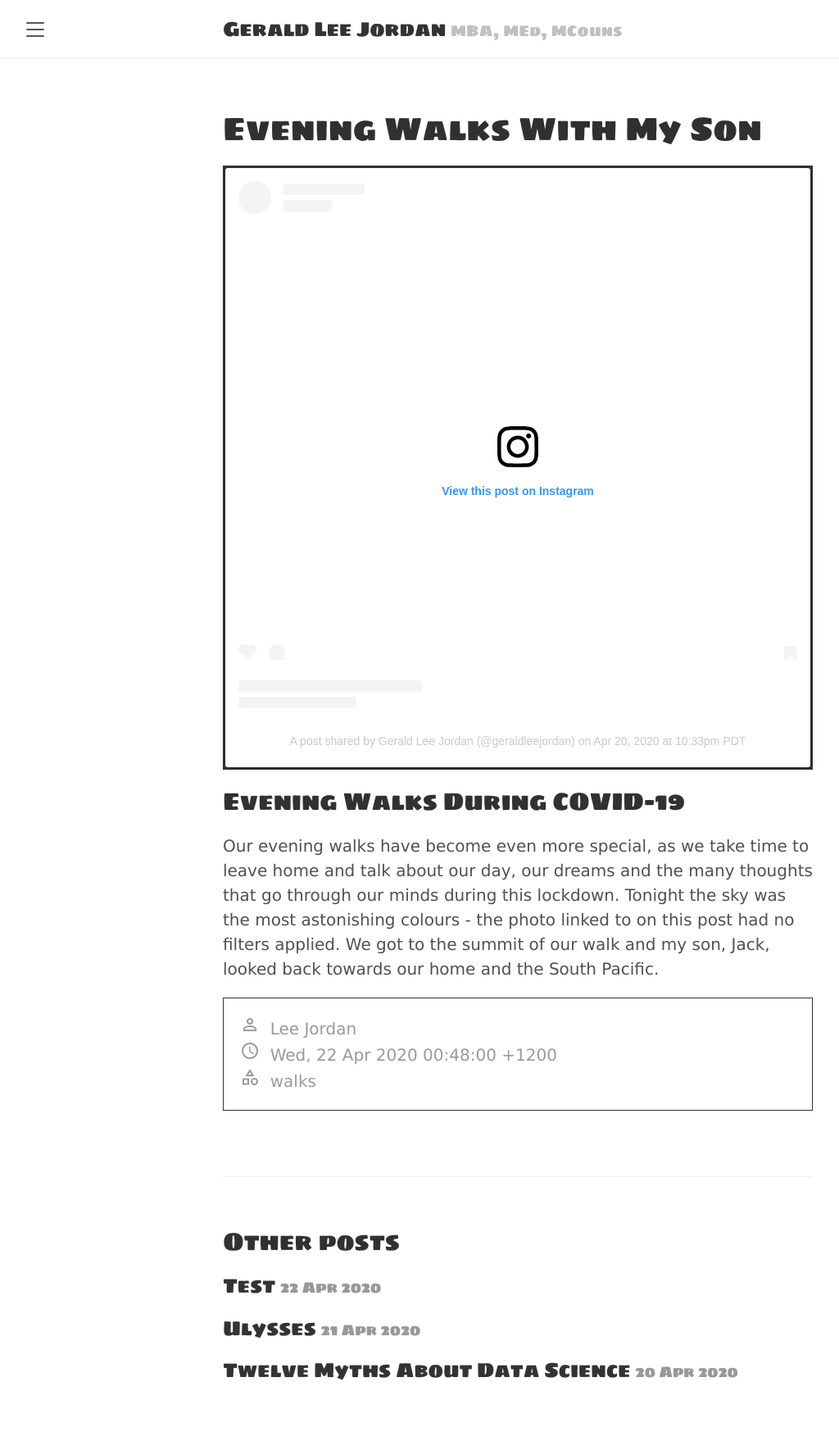
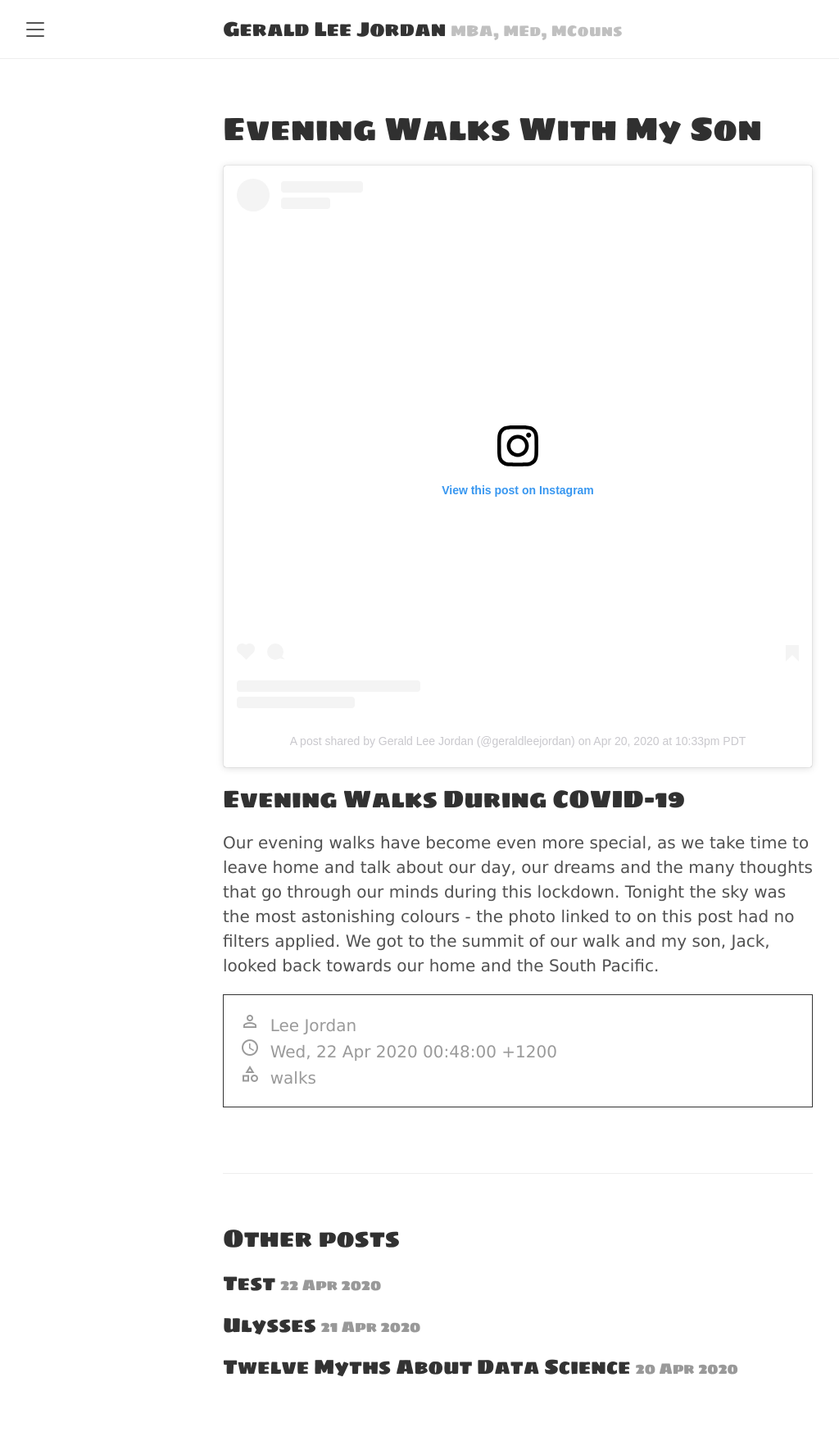
Before and after one commit to tracyjordan/tracyjordan.github.io, a Jekyll site: the page built from _posts/2020-04-22-evening-walks-with-my-son.md, in a window 1280 px wide. Shown: the whole page at 82% size, without its empty margins (8-1032 px from the left). Built offline with Jekyll 4.4.1, drawn with Linux system fonts in a browser that asks for light colours; a script that is not in the unit is left out.

Commit message:
Update aroha.css

```diff
--- a/public/css/aroha.css
+++ b/public/css/aroha.css
@@ -109,8 +109,3 @@ p a {
 .page a {
   text-decoration: underline;
 }
-
-.embedded-content {
-  background-color: #333333;
-  padding: 2px;
-}
```
